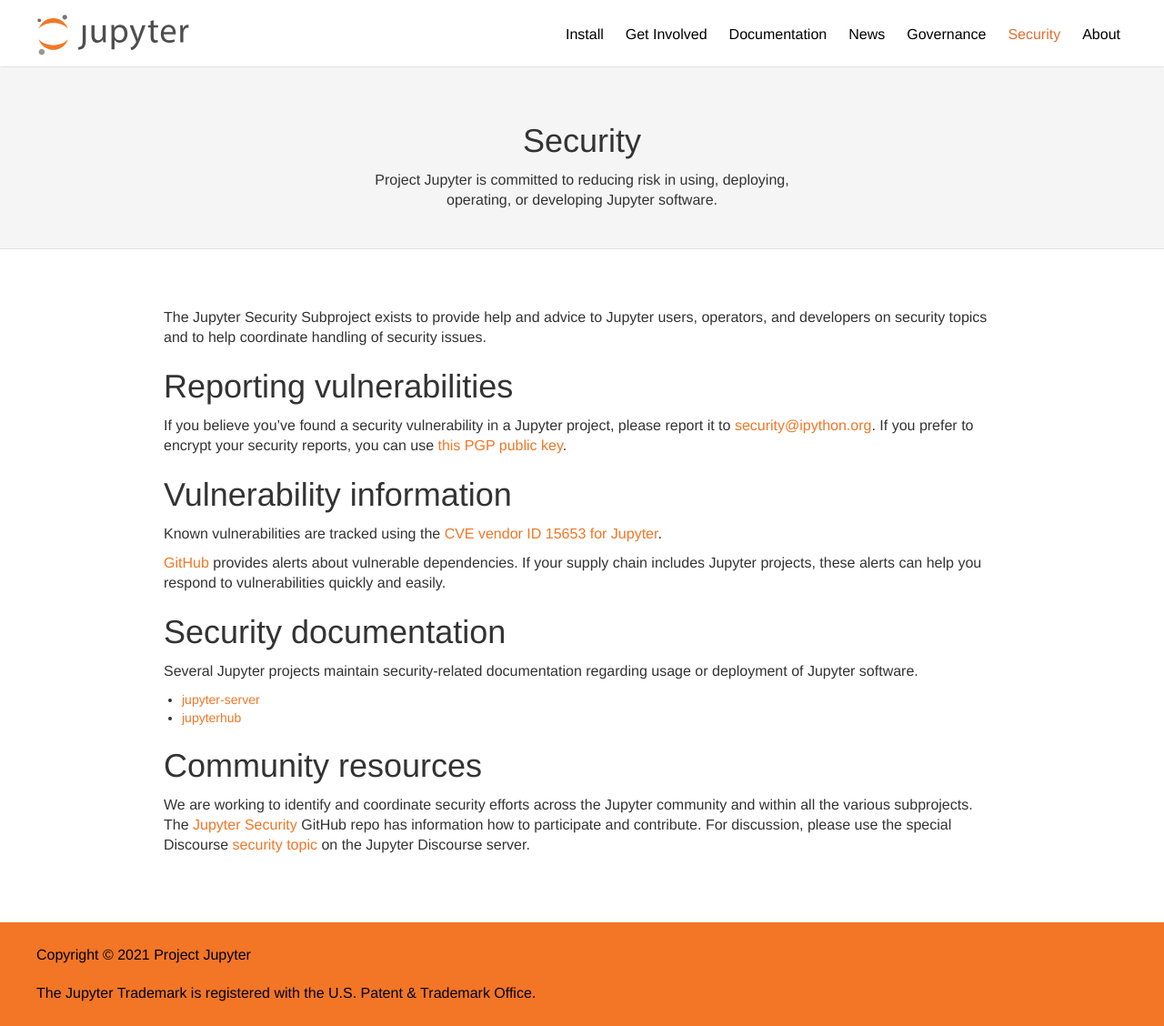
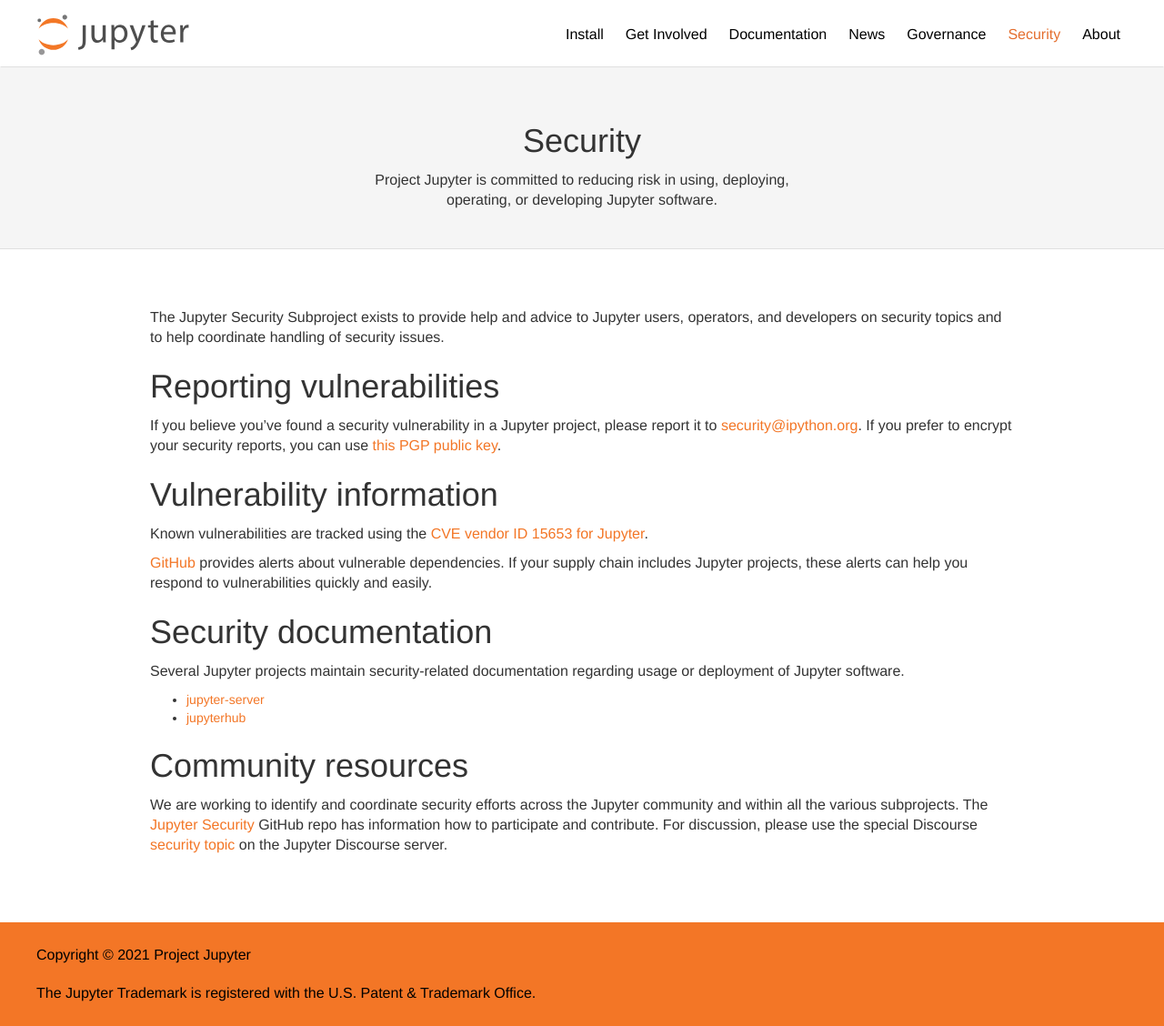
Before and after one commit to jupyter/jupyter.github.io, a Jekyll site: the page built from security.md, in a window 1280 px wide and 1128 px high. Shown: the whole window at 91% size. Built offline with Jekyll 4.4.1, drawn with Linux system fonts in a browser that asks for light colours.

Commit message:
Changed padding to 15px in page_md.html

```diff
--- a/_layouts/page_md.html
+++ b/_layouts/page_md.html
@@ -13,7 +13,7 @@
 
   <article class="post-content">
     <div class="section-white top-section-border">
-      <div class="page_content container">
+      <div class="page_content container-sm" style="padding-left: 15px; padding-right: 15px;">
         {{ content }}
       </div>
     </div>
```
